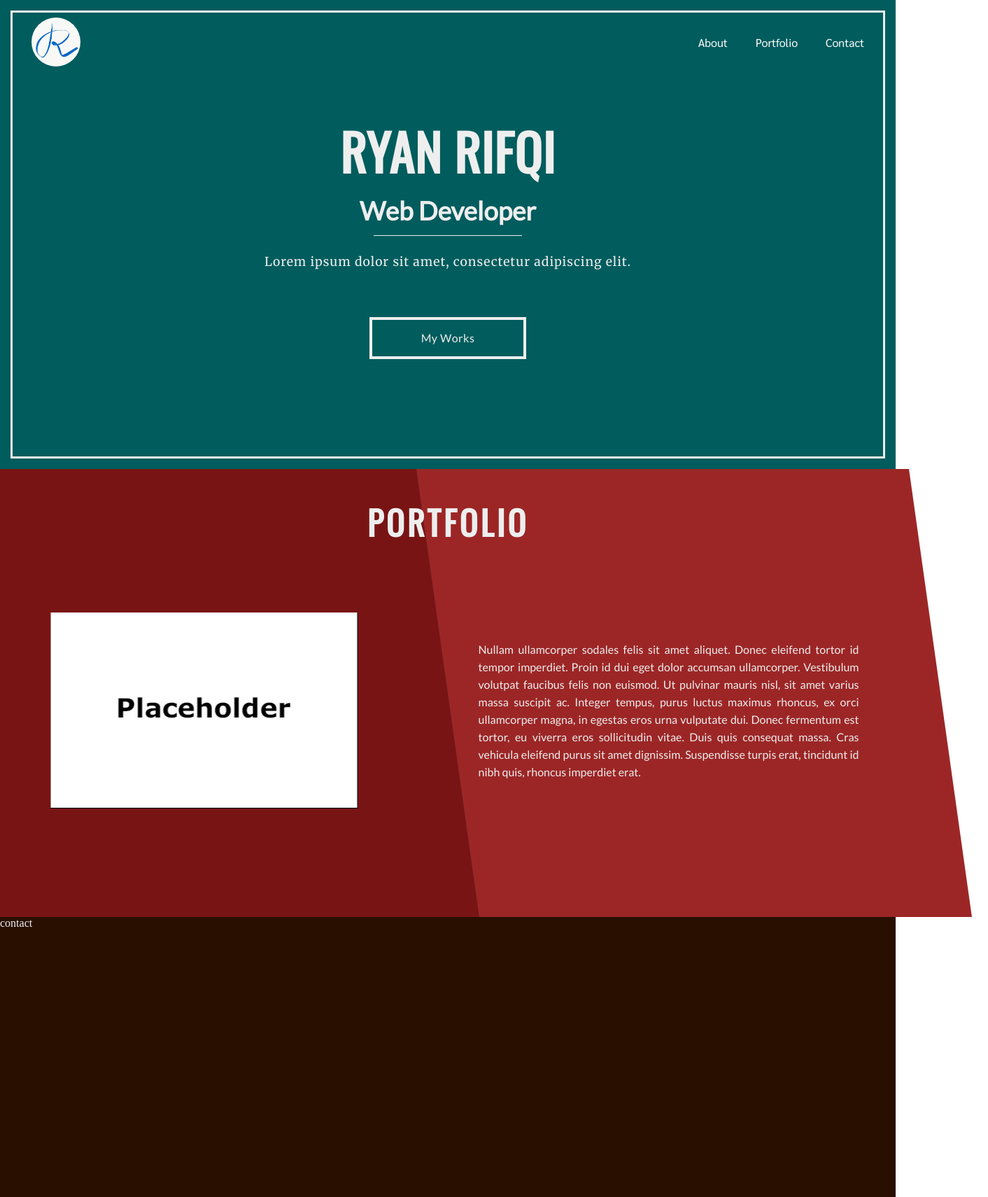
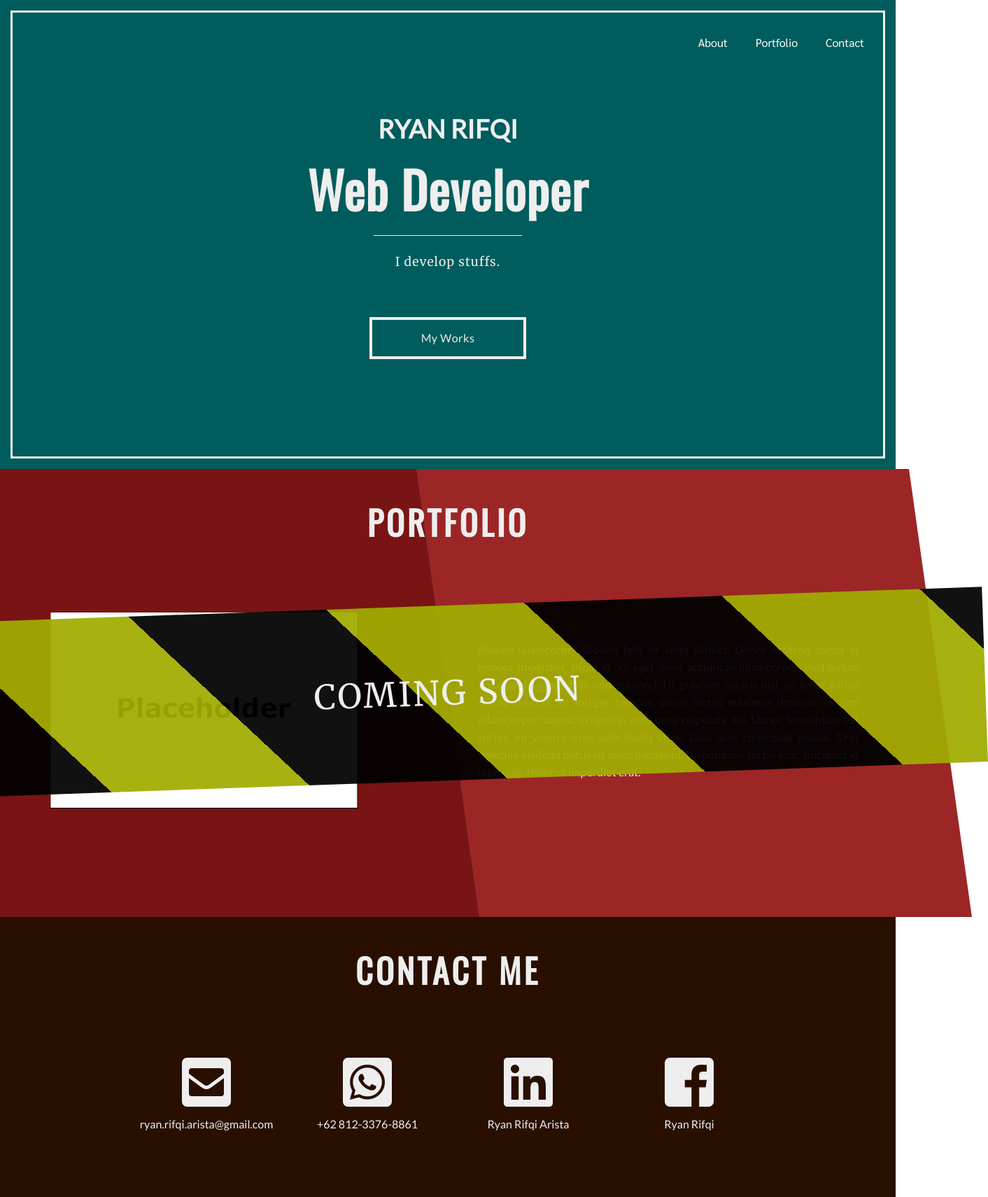
Before and after one commit to ryanrfq/ryanrfq.github.io, a plain HTML site: page index.html in a window 1280 px wide. Shown: the whole page at 70% size, 1412 px wide, since content can reach past the window. Drawn offline with nearby package versions, Linux system fonts and the light colour scheme.

Commit message:
Lots of addition: Added Contact section with working links Change of overall colors Navbars now shrinks on scroll Removed logo (this may be temporary)

```diff
--- a/index.html
+++ b/index.html
@@ -6,14 +6,20 @@
     <title>Ryan Rifqi | Web Developer</title>
     <meta name="viewport" content="width=device-width, initial-scale=1">
 
+    <!-- Google Fonts -->
     <link href="https://fonts.googleapis.com/css?family=Staatliches|Lato|Sarabun|Merriweather|Oswald" rel="stylesheet">
+    <!-- Font Awesome -->
+    <link rel="stylesheet" href="https://use.fontawesome.com/releases/v5.7.2/css/all.css" integrity="sha384-fnmOCqbTlWIlj8LyTjo7mOUStjsKC4pOpQbqyi7RrhN7udi9RwhKkMHpvLbHG9Sr" crossorigin="anonymous">
+
     <link rel="stylesheet" type="text/css" media="screen" href="style.css" />
+    <script src="http://code.jquery.com/jquery-3.3.1.min.js"></script>
 </head>
 
 <body>
 <nav>
     <div id="logo">
-        <img src="assets/img/logo.jpeg">
+        <!-- <img src="assets/img/logo.jpeg"> -->
+
     </div>
 
     <ul>
@@ -27,10 +33,10 @@
 
     </div>
     <div class="splash">
-        <h2>RYAN RIFQI</h2>
-        <h1>Web Developer</h1>
+        <h1>RYAN RIFQI</h1>
+        <h2>Web Developer</h2>
         <hr>
-        <p>Lorem ipsum dolor sit amet, consectetur adipiscing elit.</p>
+        <p>I develop stuffs.</p>
         <a href="#portfolio">My Works</a>
     </div>
 </header>
@@ -45,10 +51,27 @@
             <p>Nullam ullamcorper sodales felis sit amet aliquet. Donec eleifend tortor id tempor imperdiet. Proin id dui eget dolor accumsan ullamcorper. Vestibulum volutpat faucibus felis non euismod. Ut pulvinar mauris nisl, sit amet varius massa suscipit ac. Integer tempus, purus luctus maximus rhoncus, ex orci ullamcorper magna, in egestas eros urna vulputate dui. Donec fermentum est tortor, eu viverra eros sollicitudin vitae. Duis quis consequat massa. Cras vehicula eleifend purus sit amet dignissim. Suspendisse turpis erat, tincidunt id nibh quis, rhoncus imperdiet erat.<p>
         </div>
     </div>
+    <div id="coming-soon">COMING SOON</div>
 </section>
 
 <footer id="contact">
-    contact
+    <h2>CONTACT ME</h2>
+    <div class="container">
+        <a class="contact-link" target="_blank" href="mailto:ryan.rifqi.arista@gmail.com"><i class="fas fa-envelope-square fa-5x"></i><span>ryan.rifqi.arista@gmail.com</span></a>
+        <a class="contact-link" target="_blank" href="https://wa.me/6281233768861"><i class="fab fa-whatsapp-square fa-5x"></i><span>+62 812-3376-8861</span></a>
+        <a class="contact-link" target="_blank" href="https://www.linkedin.com/in/ryan-rifqi/"><i class="fab fa-linkedin fa-5x"></i><span>Ryan Rifqi Arista</span></a>
+        <a class="contact-link" href="#"><i class="fab fa-facebook-square fa-5x"></i><span>Ryan Rifqi</span></a>
+    </div>
 </footer>
+
+<script>
+$(function(){
+    $(document).scroll(function(){
+        var $nav = $("nav");
+        $nav.toggleClass('scrolled', $(this).scrollTop() > $nav.height());
+        // lawan dari toggle class
+    });
+});
+</script>
 </body>
 </html>
```
